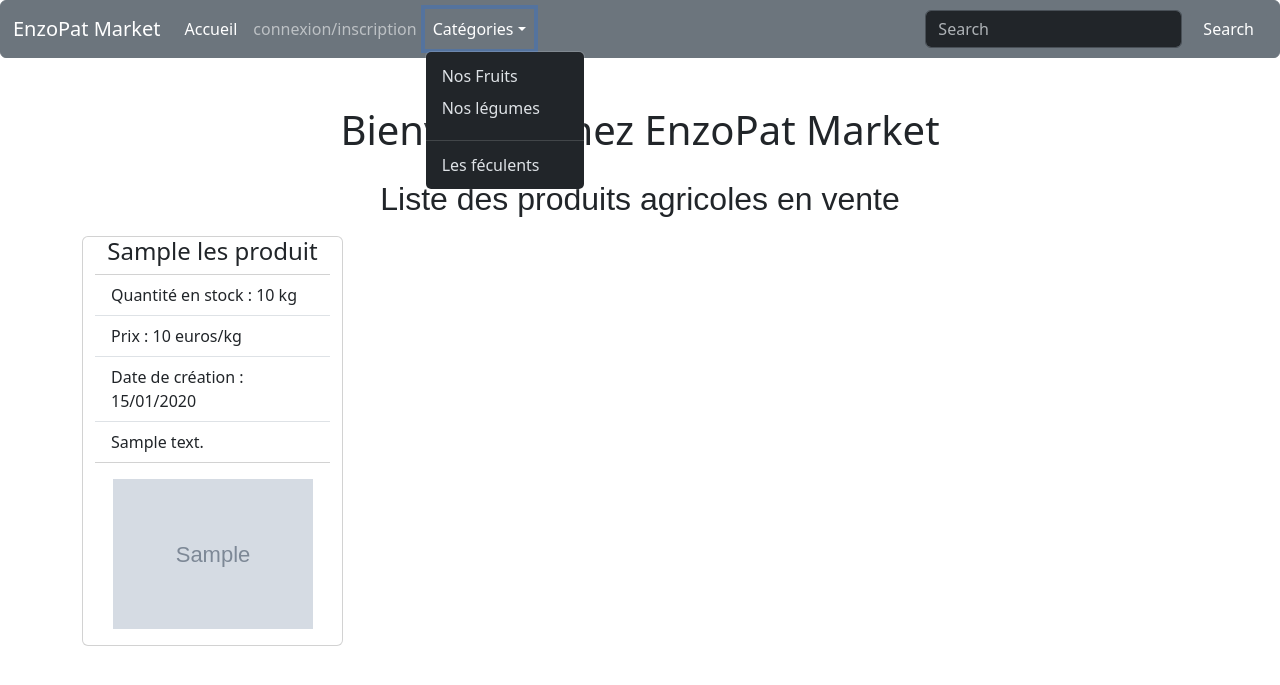
After one commit to Patience-Kori1/venteProduitsAgricoles, a Symfony app: template templates/produit/produit.html.twig in a window 1280 px wide, after a click on "Catégories". The commit adds this page. Shown: the top 685 px of the page. Run offline with Twig, Linux system fonts and the light colour scheme; the template is opened without the code that fills it: most values are stand-ins (such as "Sample title", 1, 10 or a date in 2020); grey boxes marked "Sample" are stand-in pictures; some libraries are stand-ins or nearby versions.

Commit message:
Creation of the product form and its display in twig

```diff
--- a/templates/base.html.twig
+++ b/templates/base.html.twig
@@ -12,7 +12,7 @@
 <body>
     <nav class="navbar navbar-expand-lg btn btn-secondary" data-bs-theme="dark">
     <div class="container-fluid">
-        <a class="navbar-brand" href="#">Patience Library</a>
+        <a class="navbar-brand" href="#">EnzoPat Market</a>
         <button class="navbar-toggler" type="button" data-bs-toggle="collapse" data-bs-target="#navbarColor01" aria-controls="navbarColor01" aria-expanded="false" aria-label="Toggle navigation">
         <span class="navbar-toggler-icon"></span>
         </button>
@@ -29,11 +29,11 @@
             <li class="nav-item dropdown">
             <a class="nav-link dropdown-toggle" data-bs-toggle="dropdown" href="#" role="button" aria-haspopup="true" aria-expanded="false">Catégories</a>
                 <div class="dropdown-menu">
-                    <a class="dropdown-item" href="#">Politique</a>
-                    <a class="dropdown-item" href="#">Santé</a>
+                    <a class="dropdown-item" href="#">Nos Fruits</a>
+                    <a class="dropdown-item" href="#">Nos légumes</a>
                     <a class="dropdown-item" href="#"></a>
                     <div class="dropdown-divider"></div>
-                    <a class="dropdown-item" href="#">Separated link</a>
+                    <a class="dropdown-item" href="#">Les féculents</a>
                 </div>
             </li>
         </ul>
@@ -45,8 +45,13 @@
     </div>
     </nav>
 
+    <div class="container">
+        <h1 class="text-center pt-5">Bienvenue chez EnzoPat Market </h1>
+        {% block body %}{% endblock %}
+    </div>
 
-{% block body %}{% endblock %}
+
+
 
     {% block javascripts %}
         <script src="https://code.jquery.com/jquery-3.2.1.slim.min.js" integrity="sha384-KJ3o2DKtIkvYIK3UENzmM7KCkRr/rE9/Qpg6aAZGJwFDMVNA/GpGFF93hXpG5KkN" crossorigin="anonymous"></script>
--- /dev/null
+++ b/templates/produit/produit.html.twig
@@ -0,0 +1,49 @@
+{% extends 'base.html.twig' %}
+
+{% block title %} Liste de contact {% endblock %}
+
+{% block body %}
+<style>
+    .example-wrapper { margin: 1em auto; max-width: 800px; width: 95%; font: 18px/1.5 sans-serif; }
+    .example-wrapper code { background: #F5F5F5; padding: 2px 6px; }
+    #paku { background-color: rgb(235, 126, 126); border-radius: 50%; }
+
+</style>
+
+<div class="example-wrapper">
+    <h2 class="text-center pt-2">Liste des produits agricoles en vente</h2>
+</div>
+
+
+    <div class="row">
+        {% for produit in lesProduits %}
+            <div class="col-sm-12 col-md-12 col-lg-4 col-xl-3">
+
+                <div class="card mb-3 container">
+                    <h4 class="card-title text-center">{{produit.nomProduit}}</h4>
+                    <ul class="list-group list-group-flush">
+                        <li class="list-group-item"> Quantité en stock : {{produit.quantiteStock }} kg</li>
+                        <li class="list-group-item">Prix : {{produit.prix}} euros/kg</li>
+                        <li class="list-group-item">Date de création : {{produit.dateCreation|date('d/m/Y')}}</li>
+                        {# <li class="list-group-item">{{produit.categorie}}</li> #}
+                        <li class="list-group-item">{{produit.descriptionCourte}}</li>
+                    </ul>
+                    <img style="height: auto; max-width: 200px; display: block;" src="{{produit.image}}" class="avatar mx-auto my-3" alt="image avatar">
+                </div>
+
+            </div>
+        {% endfor %}
+    </div>
+
+{% endblock %}
+
+
+                    {# <li class="list-group-item">
+                        <a href="{{path('detailCategorie', {'id': produit.categorie.id})}}" class="btn btn-block text-center w-100" style="background-color: rgb(184, 223, 234)">
+                        {{produit.categorie.libelle}}
+                        </a>
+                    </li>
+
+                    <div class="card-body">
+                        <a href="{{path('ficheContact', {'id': produit.id})}}" class="btn btn-success btn-block text-center w-100">Détails de {{produit.nom}} {{produit.prenom}}</a>
+                    </div>   #}
```
Also changed, not shown: src/Controller/AccueilController.php (+30 -3 lines), src/Controller/ProduitController.php (added, +22 -0 lines), src/Form/InscriptionType.php (added, +34 -0 lines), src/Form/ProduitType.php (added, +37 -0 lines), templates/accueil/accueil.html.twig (+43 -3 lines).
